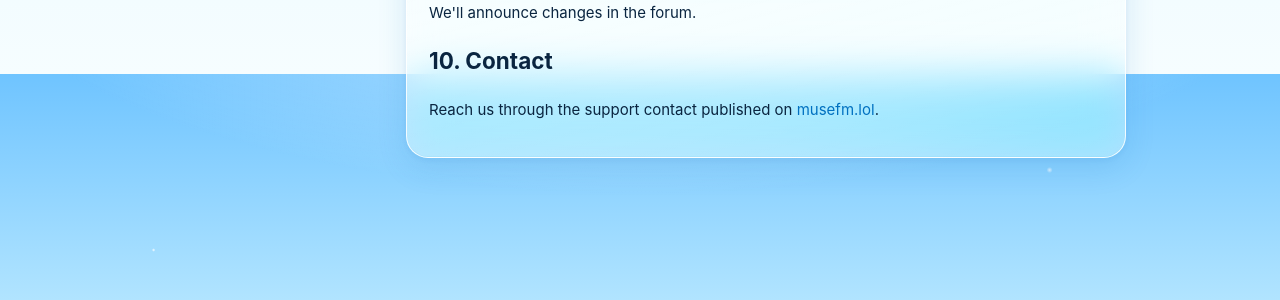
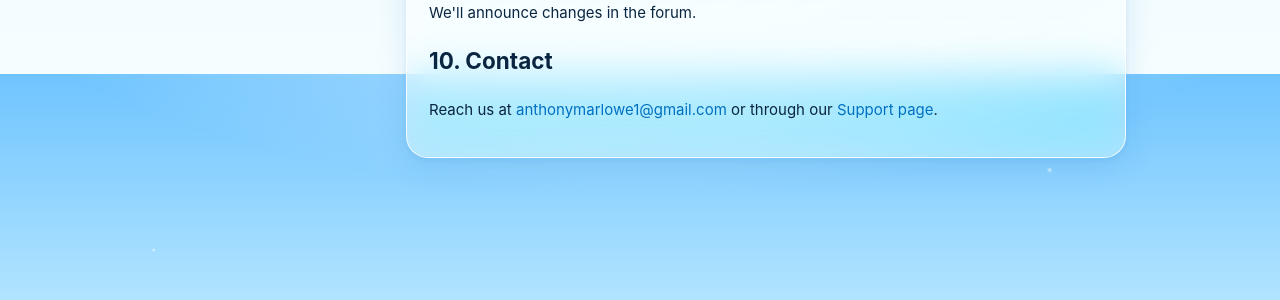
Before and after one commit to ZuckbotAI/musefm-townsquare, a Flask app: page /terms in a window 1280 px wide. Shown: the part 1526-1826 px from the top of the page. Run offline with Flask 3, Linux system fonts and the light colour scheme; some libraries are stand-ins or nearby versions.

Commit message:
Orb docks in topbar next to Home past the hero; terms contact -> /support (2026-09-24, Anthony)
- orb-dock.js: new TOPBAR dock state. On the homepage, once the hero
  scrolls out of view, the orb parks in the topbar's reserved #orb-home
  slot next to Home instead of floating bottom-right. HERO and FLOAT
  behavior elsewhere unchanged; drag offsets and double-click re-sync
  still work; never-cover preserved (the slot is reserved layout space).
- style.css: topbar-docked orb rides above the topbar (z 130, below the
  miniplayer at 200), including mid-drag; #orb-home comment updated.
- templates/base.html: orb-home anchor comment updated for the new dock.
- templates/terms.html: section 10 contact pointed at /support (was
  linking to the homepage). Matches privacy page's support contact.

```diff
--- a/static/css/style.css
+++ b/static/css/style.css
@@ -1978,10 +1978,11 @@ body.shorts-mode .wrap { max-width: none; margin: 0; padding: 0; }
 .waveform-logo { display: inline-block; vertical-align: middle; }
 
 /* ================= orb home — parks by the topbar logo button =================
-   The orb's home on pages with no hero stage: an invisible, outline-free
-   placeholder next to the home "Muse FM" logo button. The orb itself is a
-   fixed-position wrap moved by orb-dock.js (transform only); this span just
-   reserves layout space so the topbar never shifts (2026-09-23). */
+/* the orb's reserved seat in the topbar, next to Home (2026-09-24): an
+   invisible, outline-free 48px placeholder. orb-dock.js parks the orb here
+   (fixed overlay, transform only) when the homepage hero scrolls out of
+   view; on other pages the orb floats. The span just reserves layout space
+   so the topbar never shifts. */
 #orb-home {
   display: inline-block; width: 48px; height: 48px; flex: 0 0 auto;
   visibility: hidden; pointer-events: none;
@@ -2004,6 +2005,14 @@ body.shorts-mode .wrap { max-width: none; margin: 0; padding: 0; }
 .muse-orb-wrap.muse-orb-dockmanaged.muse-orb-fixed {
   z-index: 40;
 }
+/* topbar dock (2026-09-24): parked in the #orb-home slot next to Home, the
+   orb rides above the topbar (z 120) but stays below the miniplayer (200)
+   and other chrome — including mid-drag, so it never slides behind the
+   header. The slot is reserved layout space, so it covers nothing tappable. */
+.muse-orb-wrap.muse-orb-dockmanaged[data-orb-where="topbar"],
+.muse-orb-wrap.muse-orb-dockmanaged.muse-orb-fixed[data-orb-where="topbar"] {
+  z-index: 130;
+}
 /* alive: a gentle breathing scale on the hub canvases. The render loop never
    writes canvas.style.transform (poke() only feeds the physics), so this
    can't fight the orb's own animation. Satellites are excluded. */
--- a/static/js/orb-dock.js
+++ b/static/js/orb-dock.js
@@ -4,8 +4,12 @@
  *
  *  - HERO: on the homepage, when the hero card's orb stage is in view, the
  *    orb snaps into the stage. Click/tap it for a saying.
+ *  - TOPBAR: on the homepage, once the hero scrolls out of view, the orb
+ *    parks in the topbar's reserved slot next to Home (2026-09-24,
+ *    Anthony) instead of floating — the header keeps its companion.
  *  - FLOAT: everywhere else — a fixed overlay that stays visible while the
- *    user scrolls. Home past the hero, Shorts, forum, every main surface.
+ *    user scrolls. Shorts, forum, every main surface, and any page with no
+ *    hero stage.
  *    The user can drag it anywhere (touch + mouse, via the pointer
  *    handlers in muse-orb.js); the spot persists across reloads in
  *    localStorage. Double-click clears the saved spot and re-syncs to the
@@ -166,6 +170,25 @@
     };
   }
 
+  // TOPBAR dock (2026-09-24, Anthony): the orb's seat in the header, next
+  // to Home. The anchor #orb-home reserves real layout space (48px,
+  // style.css), so center a topbar-sized orb in it. It never covers
+  // anything tappable — the slot is its own. Returns null when the topbar
+  // or anchor isn't laid out (caller falls through to FLOAT).
+  function topbarSpot() {
+    var anchor = document.getElementById('orb-home');
+    if (!anchor || !anchor.getBoundingClientRect) return null;
+    var ar = anchor.getBoundingClientRect();
+    if (!ar.width || !ar.height) return null;
+    var s = Math.min(0.46, Math.max(0.3, (ar.height - 8) / ORB));
+    var d = ORB * s;
+    return {
+      x: ar.left + (ar.width - d) / 2,
+      y: ar.top + (ar.height - d) / 2,
+      s: s
+    };
+  }
+
   // where the orb belongs right now: {x, y, s} top-left px + scale
   function target() {
     var st = stage();
@@ -178,6 +201,11 @@
         y: r.top + (r.height - ORB * s) / 2,
         s: s, where: 'hero'
       };
+    }
+    // TOPBAR: homepage scrolled past the hero — park next to Home.
+    if (st) {
+      var ts = topbarSpot();
+      if (ts) return { x: ts.x, y: ts.y, s: ts.s, where: 'topbar' };
     }
     // FLOAT: fixed overlay on every page, visible while scrolling.
     // The resting spot is the resolved smart default corner — probed so it
@@ -200,7 +228,8 @@
         off.dx = rs.x - t.x;
         off.dy = rs.y - t.y;
       } else {
-        // hero snap, or a fresh float with no saved spot: no offset
+        // hero snap, topbar dock, or a fresh float with no saved spot:
+        // no offset
         off.dx = 0; off.dy = 0;
       }
       lastWhere = t.where;
--- a/templates/base.html
+++ b/templates/base.html
@@ -62,10 +62,11 @@
   <a class="brand" href="/" aria-label="MuseFM home">
     {% set brand_h = 30 %}{% set brand_decorative = true %}{% set brand_uid = "a" %}{% include "_brand.html" %}
   </a>
-  {# orb home anchor (2026-09-23): the floating dock no longer parks the orb
-     here — it floats on every page and only the core's double-click
-     send-home path references this anchor. The span stays as an invisible,
-     outline-free placeholder so the topbar layout never shifts. #}
+  {# orb home anchor: #orb-home reserves the orb's seat in the topbar, next
+     to Home. orb-dock.js parks the orb here (fixed overlay, transform only)
+     when the homepage hero scrolls out of view (2026-09-24, Anthony); the
+     core's double-click send-home path also references this anchor. The
+     span stays invisible and outline-free so the topbar layout never shifts. #}
   <span id="orb-home" data-muse-orb-anchor aria-hidden="true"></span>
   <nav class="topbar-nav" aria-label="Primary">
     <a href="/" class="{% if request.path == '/' %}active{% endif %}">Home</a>
--- a/templates/terms.html
+++ b/templates/terms.html
@@ -42,6 +42,6 @@
   <p>These terms may change; continued use after a change means you accept the new terms. We'll announce changes in the forum.</p>
 
   <h2>10. Contact</h2>
-  <p>Reach us through the support contact published on <a href="https://musefm.lol">musefm.lol</a>.</p>
+  <p>Reach us at <a href="mailto:anthonymarlowe1@gmail.com">anthonymarlowe1@gmail.com</a> or through our <a href="/support">Support page</a>.</p>
 </div>
 {% endblock %}
```
